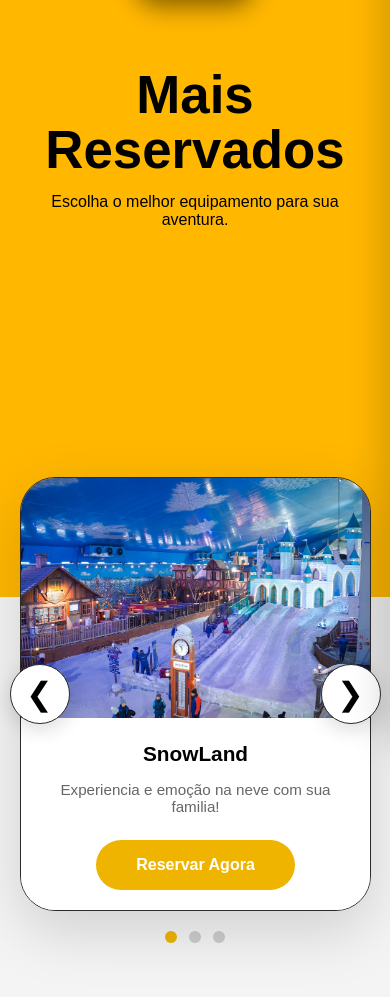
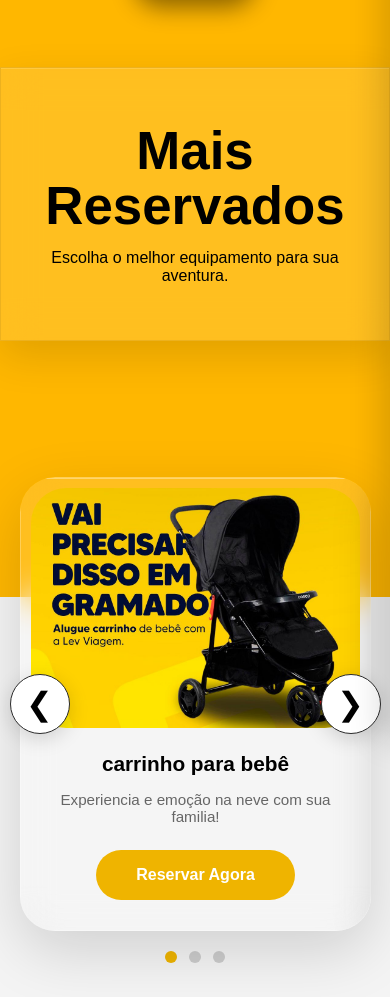
Before and after one commit to DaLus-coder/lev-viagens, a plain HTML site: page lev_viagens_files/frontend/index.html in a window 390 px wide. Shown: the part 103-1100 px from the top of the page. Drawn offline with Linux system fonts and the light colour scheme; no server answers.

Commit message:
update style glass

```diff
--- a/lev_viagens_files/frontend/index.css
+++ b/lev_viagens_files/frontend/index.css
@@ -37,6 +37,7 @@
     line-height: 1.05;
     margin-bottom: 15px;
     color: rgb(0, 0, 0);
+    z-index: -1000;
 }
 
 .hero p {
@@ -45,25 +46,26 @@
     margin: 0 auto;
     padding: 0 20px;
     color: #000000;
+    z-index: -1000;
 }
 
 /* =========================================================
    USER NAME AREA
 ========================================================= */
 
-#userArea{
+#userArea {
     font-family: Arial, Helvetica, sans-serif;
     margin-bottom: 20px;
 }
 
-#userArea button{
+#userArea button {
     padding: 8px 10px;
     border: 1px solid black;
     background-color: white;
     transition: 0.2s;
 }
 
-#userArea button:hover{
+#userArea button:hover {
     padding: 8px 10px;
     border: 1px solid rgb(255, 255, 255);
     background-color: rgb(255, 0, 0);
@@ -94,8 +96,9 @@
 .carousel {
     overflow: hidden;
     border-radius: 35px;
-    border: 1px solid rgb(43, 43, 43);
     box-shadow: 0 20px 60px rgba(0, 0, 0, .15);
+
+
 }
 
 .carousel-track {
@@ -106,12 +109,29 @@
 .card {
     min-width: 100%;
     background: white;
+
+        padding: 10px 10px;
+
+
+        /* vidro */
+        background: rgba(255, 255, 255, 0.12);
+
+        backdrop-filter: blur(18px);
+        -webkit-backdrop-filter: blur(18px);
+
+        border: 1px solid rgba(255, 255, 255, 0.25);
+
+        /* profundidade */
+        box-shadow:
+            0 15px 40px rgba(0, 0, 0, 0.12),
+            inset 0 1px 0 rgba(255, 255, 255, 0.35);
 }
 
 .card img {
     width: 100%;
     height: 420px;
     object-fit: cover;
+    border-radius: 35px;
 }
 
 .card-info {
@@ -253,8 +273,28 @@
     }
 
     .hero-content {
-        width: 100%;
-        padding: 0 20px;
+        position: relative;
+
+        width: min(900px, 100%);
+        margin: 0 auto;
+
+        padding: 55px 30px;
+
+
+        /* vidro */
+        background: rgba(255, 255, 255, 0.12);
+
+        backdrop-filter: blur(18px);
+        -webkit-backdrop-filter: blur(18px);
+
+        border: 1px solid rgba(24, 24, 24, 0.079);
+
+        /* profundidade */
+        box-shadow:
+            0 15px 40px rgba(0, 0, 0, 0.12),
+            inset 0 1px 0 rgba(255, 255, 255, 0.146);
+
+        overflow: hidden;
     }
 
     .carousel-wrapper {
@@ -311,7 +351,7 @@
         top: -120px;
     }
 
-    .dots{
+    .dots {
         margin-top: -100px;
     }
 }
--- a/lev_viagens_files/frontend/index.html
+++ b/lev_viagens_files/frontend/index.html
@@ -68,9 +68,9 @@
 
                     <!-- CARD 1 -->
                     <div class="card">
-                        <img src="img/img_cards/snowland.jpg">
+                        <img src="img/carrinho.jpeg">
                         <div class="card-info">
-                            <h2>SnowLand</h2>
+                            <h2>carrinho para bebê</h2>
                             <p>Experiencia e emoção na neve com sua familia!</p>
                             <button>Reservar Agora</button>
                         </div>
@@ -78,9 +78,9 @@
 
                     <!-- CARD 2 -->
                     <div class="card">
-                        <img src="img/carrinho.jpeg">
+                        <img src="img/img_cards/snowland.jpg">
                         <div class="card-info">
-                            <h2>Carrinho para bebê</h2>
+                            <h2>SnowLand</h2>
                             <p>Tenha conforto e segurança para quem precisa</p>
                             <button>Alugar Agora</button>
                         </div>
```
